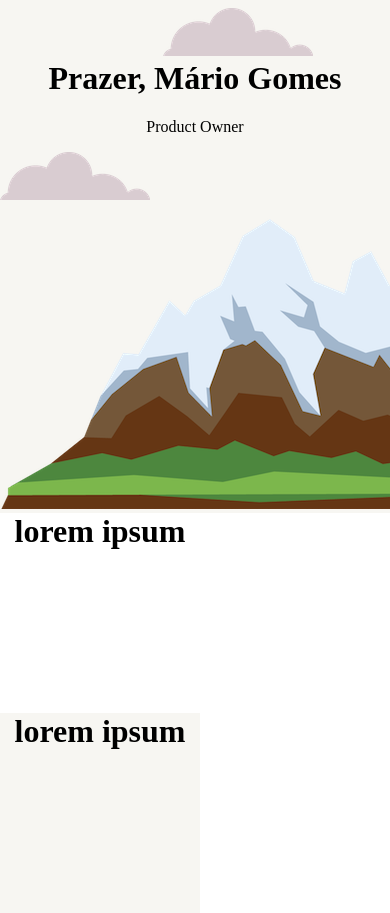
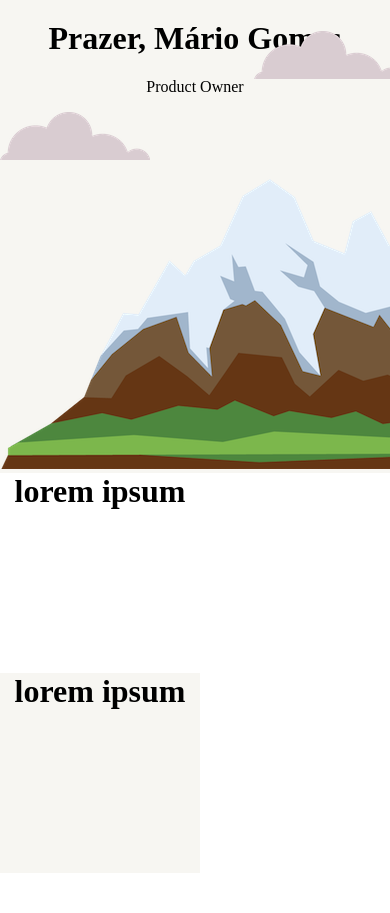
Before and after one commit to MR-GOMES/personal-website, a plain HTML site: page index.html in a window 390 px wide. Shown: the top 913 px of the page. After the commit the page ends 873 px from the top, so only its background shows below. Drawn offline with Linux system fonts and the light colour scheme.

Commit message:
Changes made in the postion (corrections)
Correct posicion to be Okay in mobile too

```diff
--- a/css/styles.css
+++ b/css/styles.css
@@ -7,6 +7,8 @@ h1{
 }
 .top-container{
     background-color: #F7F6F2;
+    position: relative;
+    padding-top: 5%;
 }
 .middle-container{
     width: 200px;
@@ -18,9 +20,9 @@ h1{
     height: 200px;
 }
 .top-cloud{
-    position: relative;
-    margin-top: 2%;
-    margin-left: 22%;
+    position: absolute;
+    margin-top: 3%;
+    margin-left: 15%;
 }
 .bottom-cloud{
     position: absolute;
```
